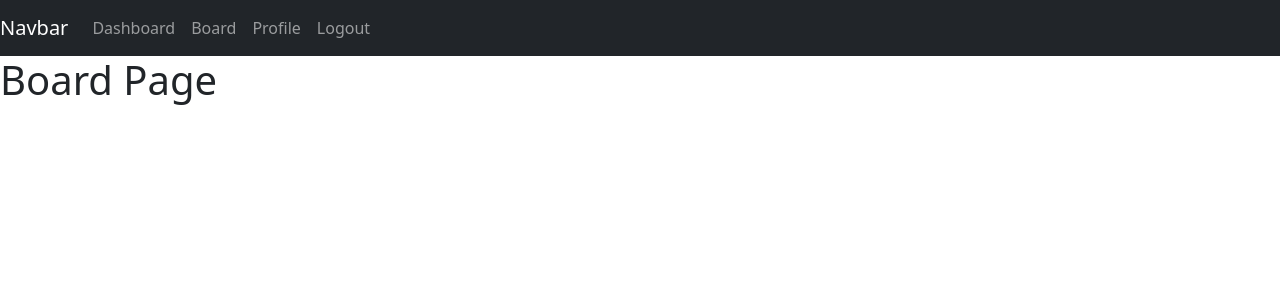
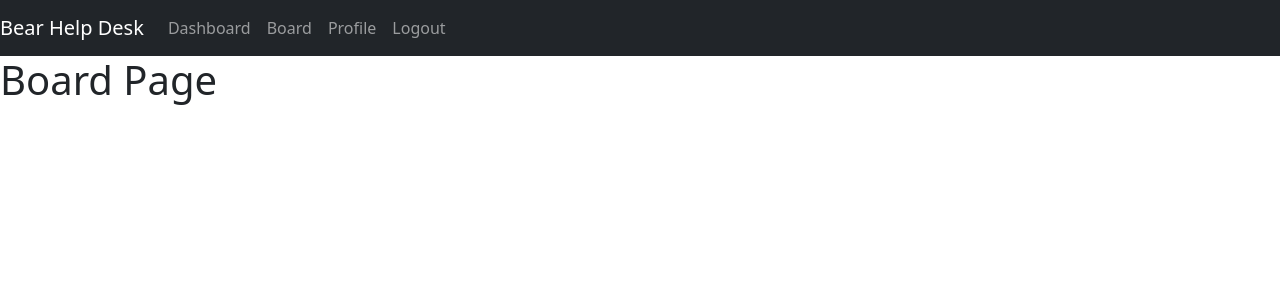
Before and after one commit to rileygrotenhuis/BearHelpDesk, a React (Create React App) app in the folder client/: page /board in a window 1280 px wide. Shown: the top 300 px of the page. Built offline with nearby package versions, Linux system fonts and the light colour scheme.

Commit message:
Small spelling update to Navbar2 component.

```diff
--- a/client/src/Components/Navbar2.js
+++ b/client/src/Components/Navbar2.js
@@ -31,7 +31,7 @@ function Navbar() {
 
     return (
         <nav class="navbar navbar-expand-lg navbar-dark bg-dark">
-            <Link to="/dashboard" class="navbar-brand" href="#">Navbar</Link>
+            <Link to="/dashboard" class="navbar-brand">Bear Help Desk</Link>
             <button class="navbar-toggler" type="button" data-toggle="collapse" data-target="#navbarNav" aria-controls="navbarNav" aria-expanded="false" aria-label="Toggle navigation">
                 <span class="navbar-toggler-icon"></span>
             </button>
```
